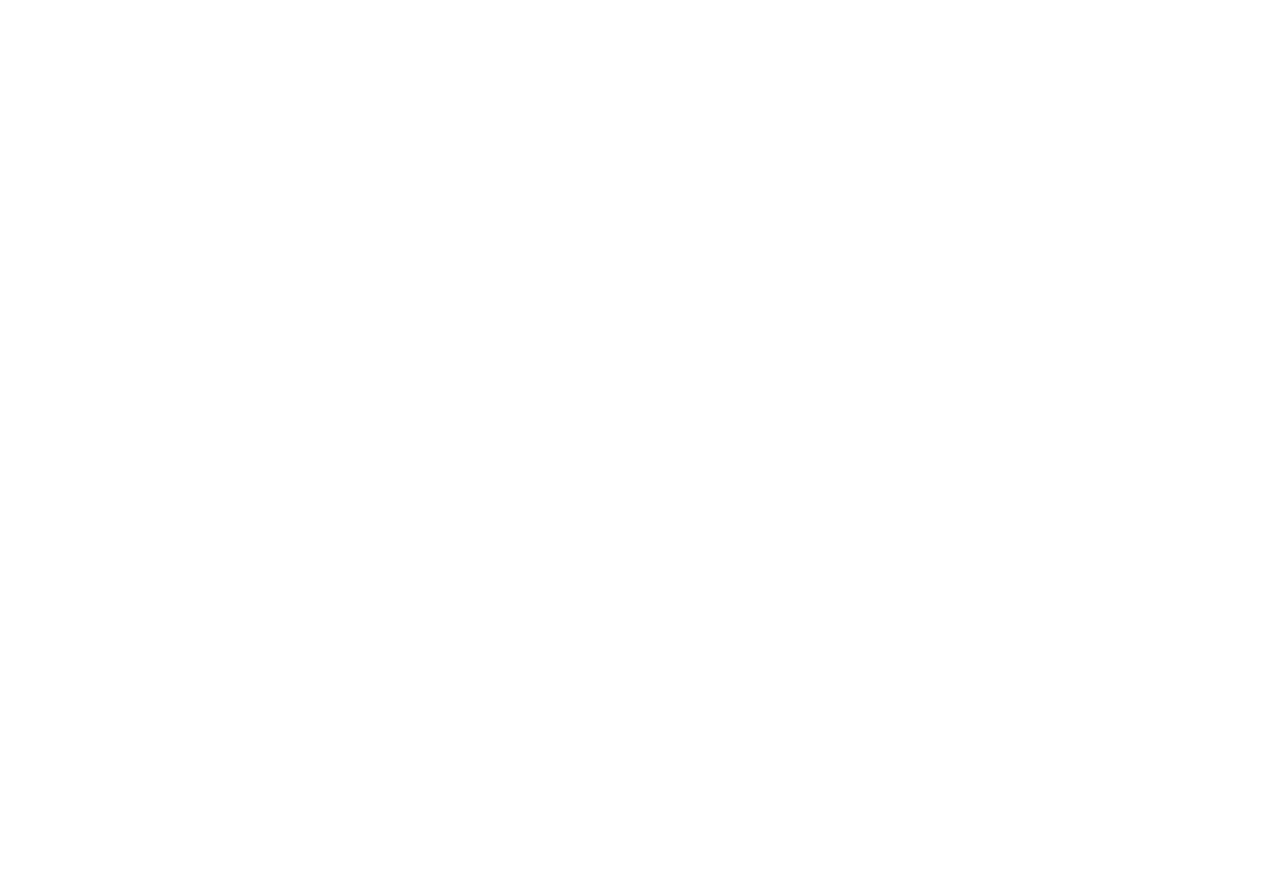
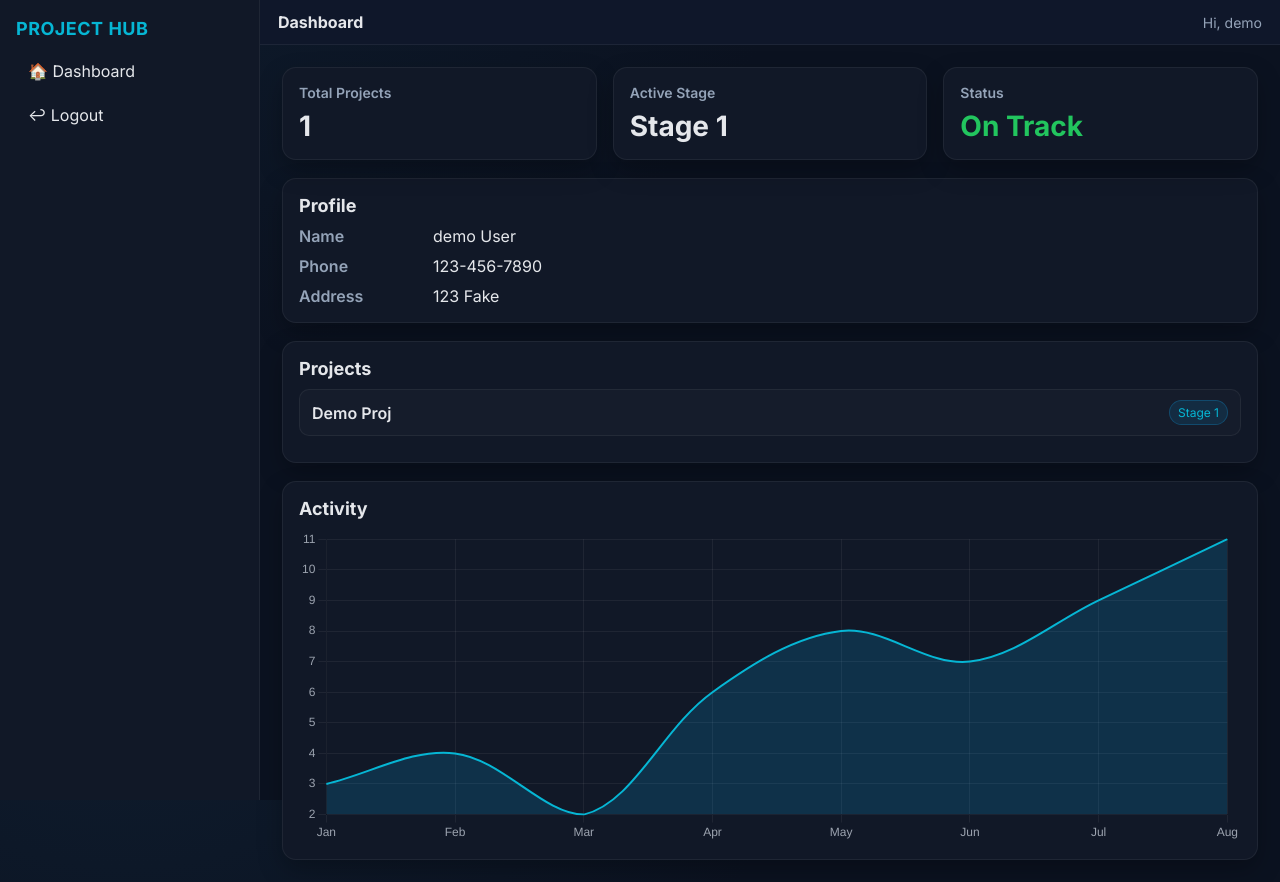
Before and after one commit to NgoziJCharles/my_app, a Flask app: page /dashboard/ in a window 1280 px wide. Before the commit the page is empty. Before the commit the page ends 800 px from the top, so only its background shows below. Run offline with Flask 3, Linux system fonts and the light colour scheme; a user stored in the database is signed in.

Commit message:
fixed the dashboard html

```diff
--- a/app/__init__.py
+++ b/app/__init__.py
@@ -11,20 +11,23 @@ def create_app():
     app.config["SECRET_KEY"] = os.getenv("SECRET_KEY", "dev-secret")
     #reads secret_key from .env, falls back to dev-secret if missing
     @app.get("/health")
-    def health(): return "ok", 200
+    def health():
+        return "ok", 200
+
     @app.get("/")
     def home():
-        if "user_id" not in session: return redirect(url_for("auth.login_get"))
-        return "Logged in. <a href='/auth/logout'>Logout</a>"
+        if "user_id" not in session:
+            return redirect(url_for("auth.login_get"))
+        return redirect(url_for("dash.dashboard_home"))
+
 
     from app.routes.auth import bp as auth_bp #imports Blueprint obj created in app/routes/auth.py
     app.register_blueprint(auth_bp) #attaches all routes from auth bllueprint
+
+    from app.routes.dashboard import bp as dash_bp  #import the dashboard blueprint object
+    app.register_blueprint(dash_bp)#attach its routes (under /dashboard/...)
+
     app.config["TEMPLATES_AUTO_RELOAD"] = True #flask will auto-reload templates when editting .html files
-    app.config["SEND_FILE_MAX_AGE_DEFAULT"] = 0 #
-    from app.routes.dashboard import bp as dash_bp  # import the dashboard blueprint object
-    app.register_blueprint(dash_bp)                 # attach its routes (under /dashboard/...)
-
-
-
+    app.config["SEND_FILE_MAX_AGE_DEFAULT"] = 0
 
     return app
--- a/app/routes/auth.py
+++ b/app/routes/auth.py
@@ -34,7 +34,7 @@ def login_post(): #starts view ftn
         session["user_id"] = user.id #records user is logged ins
         session["username"] = user.username
         session["role"] = user.role
-        return redirect(url_for("home"))
+        return redirect(url_for("dash.dashboard_home"))
 
 @bp.get("/logout")
 def logout():
--- a/app/templates/dashboard.html
+++ b/app/templates/dashboard.html
@@ -0,0 +1,223 @@
+<!doctype html>
+<html lang="en">
+<head>
+  <meta charset="utf-8"><meta name="viewport" content="width=device-width, initial-scale=1">
+  <title>Dashboard</title>
+
+  <!-- Fonts -->
+  <link rel="preconnect" href="https://fonts.googleapis.com">
+  <link rel="preconnect" href="https://fonts.gstatic.com" crossorigin>
+  <link href="https://fonts.googleapis.com/css2?family=Inter:wght@400;600;700&display=swap" rel="stylesheet">
+
+  <!-- Chart.js for the line chart sparkle -->
+  <script src="https://cdn.jsdelivr.net/npm/chart.js@4.4.0/dist/chart.umd.min.js"></script>
+
+  <style> /*opens inline CSS block*/
+    :root{ /*starts a rule book*/
+      --bg:#0b1220; /*background color*/
+      --panel:#111827; /*defines slightly lighter dark color than page background for contrast between layers*/
+      --panel-2:#0f172a;
+      --ink:#e5e7eb; /*variable for main text color*/
+      --muted:#94a3b8; /*var for secondary text*/
+      --accent:#06b6d4; /*CSS var for brand accent color | used for highlights*/
+      --accent-ink:#0ea5b8;
+      --ring:rgba(14,165,233,.35); /*semi-trans color for focus outlines | RGBA keeps hue but often softens it with alpha*/
+      --success:#22c55e; /*var for success/okay messages*/
+    }
+    *{box-sizing:border-box} /* '*' = universal selector; applies to every element*/
+    html,body{height:100%} /*CSS rule for both html and body | sets height to full viewport*/
+    body{
+      margin:0; /*removes browser's default origin margin on body*/
+      font-family:'Inter',system-ui,-apple-system,Segoe UI,Roboto,Arial,sans-serif;
+      /*font stack (ordered list of fallbacks) | uses Inter if loaded otherwise falls back to the OS/UI fonts*/
+      color:var(--ink); /*sets default text color using the --ink var*/
+      background:radial-gradient(1200px 800px at 10% -10%, #0e1b2c 0%, #0b1220 55%) fixed;
+      /*paints radial gradient behind paged; fixed = doesn't scroll*/
+    }
+
+    .shell{ /*the dot means "class" | starts style block that applies to any element with class="shell"*/
+      min-height:100vh;
+      display:grid; /*analogy: draw an invisble grid so we can place things in neat cols*/
+      grid-template-columns: 260px 1fr; /*defines 2 grid cols: first=260px wide: second=1fr (1 fraction of remaining space)*/
+    }
+    .sidebar{ /*about to style the left navigation col*/
+      background:var(--panel);
+      border-right:1px solid rgba(255,255,255,.06); /*draws right-side border | creates subtle divider between sidebar and main area*/
+      position:sticky; top:0; height:100vh; padding:18px 16px; /*sticky: element sticks to a pos while scrolling |
+      keeps sidebar visible at top as page scrolls*/
+    }
+    .brand{font-weight:700; letter-spacing:.5px; color:var(--accent); font-size:18px; margin-bottom:12px}
+    /*styles any element with class brand | fw: bold, ls: tiny spacing between letters | makes "project hub" stand out in sidebar*/
+    .nav a{ /*targets <a> links inside an element with class .nav*/
+      display:flex; align-items:center; gap:10px;
+      padding:10px 12px; margin:4px 0; border-radius:10px;
+      color:var(--ink); text-decoration:none;
+    }
+    .nav a:hover{ background:rgba(14,165,233,.10); color:var(--accent) }
+
+    .main{
+      display:grid; grid-template-rows: auto 1fr;
+      min-height:100vh;
+    }
+    .topbar{
+      background:var(--panel-2);
+      border-bottom:1px solid rgba(255,255,255,.06);
+      padding:12px 18px; display:flex; align-items:center; justify-content:space-between;
+    }
+    .hello{color:var(--muted); font-size:14px}
+
+    .content{
+      padding:22px; max-width:1200px; width:100%;
+    }
+
+    /* ====== CARDS & GRIDS ====== */
+    .grid-3{
+      display:grid; grid-template-columns: repeat(3, 1fr); gap:16px;
+    }
+    .card{
+      background:var(--panel);
+      border:1px solid rgba(255,255,255,.06);
+      border-radius:14px; padding:16px;
+      box-shadow: 0 10px 24px rgba(0,0,0,.25);
+    }
+    .card h3{ margin:0 0 8px 0; font-size:14px; color:var(--muted); font-weight:600 }
+    .big{ font-size:28px; font-weight:700 }
+
+    .section{ margin-top:18px }
+    .section h2{ margin:0 0 10px 0; font-size:18px; color:var(--ink) }
+
+    /* Profile key/value layout */
+    .kv{ display:grid; grid-template-columns: 120px 1fr; row-gap:10px; column-gap:14px }
+    .kv .k{ color:var(--muted); font-weight:600 }
+    .kv .v{ color:var(--ink) }
+
+    /* Projects list */
+    .projects{ list-style:none; margin:0; padding:0 }
+    .projects li{
+      display:flex; justify-content:space-between; align-items:center;
+      padding:10px 12px; border:1px solid rgba(255,255,255,.06);
+      background:rgba(255,255,255,.02); border-radius:10px; margin-bottom:10px;
+    }
+    .tag{
+      font-size:12px; padding:4px 8px; border-radius:999px;
+      background:rgba(14,165,233,.12); color:var(--accent); border:1px solid rgba(14,165,233,.25);
+    }
+
+    /* Responsive */
+    @media (max-width: 980px){ .grid-3{ grid-template-columns: 1fr 1fr } }
+    @media (max-width: 760px){
+      .shell{ grid-template-columns: 1fr }  /* hide sidebar by stacking (simple) */
+      .sidebar{ position:static; height:auto }
+      .kv{ grid-template-columns: 1fr }
+      .grid-3{ grid-template-columns: 1fr }
+    }
+  </style>
+</head>
+<body>
+  <div class="shell">
+    <!-- ===== Sidebar ===== -->
+    <aside class="sidebar">
+      <div class="brand">PROJECT HUB</div>
+      <nav class="nav">
+        <a href="{{ url_for('dash.dashboard_home') }}">🏠 Dashboard</a>
+        <a href="{{ url_for('auth.logout') }}">↩︎ Logout</a>
+      </nav>
+    </aside>
+
+    <!-- ===== Main ===== -->
+    <div class="main">
+      <!-- Top bar -->
+      <header class="topbar">
+        <div style="font-weight:700">Dashboard</div>
+        <div class="hello">Hi, {{ session.get('username','user') }}</div>
+      </header>
+
+      <!-- Content -->
+      <main class="content">
+        <!-- KPI cards (recruiter eye-candy) -->
+        <div class="grid-3">
+          <div class="card">
+            <h3>Total Projects</h3>
+            <div class="big">{{ projects|length }}</div>
+          </div>
+          <div class="card">
+            <h3>Active Stage</h3>
+            <div class="big">
+              {% if projects %}
+                {{ stage_labels.get(projects[0].stage, 'Unknown') }}
+              {% else %}-{% endif %}
+            </div>
+          </div>
+          <div class="card">
+            <h3>Status</h3>
+            <div class="big" style="color:var(--success)">On Track</div>
+          </div>
+        </div>
+
+        <!-- Profile -->
+        <section class="section">
+          <div class="card">
+            <h2>Profile</h2>
+            <div class="kv">
+              <div class="k">Name</div>    <div class="v">{{ customer.name   if customer else '-' }}</div>
+              <div class="k">Phone</div>   <div class="v">{{ customer.phone  if customer else '-' }}</div>
+              <div class="k">Address</div> <div class="v">{{ customer.address if customer else '-' }}</div>
+            </div>
+          </div>
+        </section>
+
+        <!-- Projects -->
+        <section class="section">
+          <div class="card">
+            <h2>Projects</h2>
+            <ul class="projects">
+              {% if projects %}
+                {% for p in projects %}
+                <li>
+                  <div style="font-weight:600">{{ p.name }}</div>
+                  <span class="tag">{{ stage_labels.get(p.stage, 'Unknown') }}</span>
+                </li>
+                {% endfor %}
+              {% else %}
+                <li><div>No projects yet.</div></li>
+              {% endif %}
+            </ul>
+          </div>
+        </section>
+
+        <section class="section">
+          <div class="card">
+            <h2>Activity</h2>
+            <canvas id="trend" height="100"></canvas>
+          </div>
+        </section>
+      </main>
+    </div>
+  </div>
+
+  <script>
+    const ctx = document.getElementById('trend');
+    const chart = new Chart(ctx, {
+      type: 'line',
+      data: {
+        labels: ['Jan','Feb','Mar','Apr','May','Jun','Jul','Aug'],
+        datasets: [{
+          label: 'Updates',
+          data: [3,4,2,6,8,7,9,11],
+          borderColor: getComputedStyle(document.documentElement)
+                        .getPropertyValue('--accent').trim(),
+          backgroundColor: 'rgba(14,165,233,.18)',
+          fill: true, tension: .35, pointRadius: 0, borderWidth: 2
+        }]
+      },
+      options: {
+        plugins:{ legend:{ display:false } },
+        scales:{
+          x:{ ticks:{ color:'#9CA3AF' }, grid:{ color:'rgba(255,255,255,.06)' } },
+          y:{ ticks:{ color:'#9CA3AF' }, grid:{ color:'rgba(255,255,255,.06)' } }
+        }
+      }
+    });
+  </script>
+</body>
+</html>
--- a/app/templates/login.html
+++ b/app/templates/login.html
@@ -12,7 +12,7 @@
     <link href="https://fonts.googleapis.com/css2?family=Montserrat:wght@700;800&display=swap" rel="stylesheet">
     <!--loads inter font-->
     <style>
-        :root { --bg:#8ab78a; --card:#ffffff; --text:#0e1b16; --primary:#166534; --primary-ink:#14532d; }
+        :root { --bg:#0b1220; --card:#94a3b8; --text:#0e1b16; --primary:#e5e7eb; --primary-ink:#e5e7eb; }
         /*bg: page background color, card: white card surface, text: dark green for text, primary: forest-green brand color, p-ink: darker shade for active states */
         .brand{ text-align:center; margin-bottom:16px; color:var(--primary); font-family:'Montserrat', Inter, system-ui, sans-serif; text-transform:uppercase; }
         .brand .top,.brand .bottom{ display:block; font-weight:800; font-size:clamp(48px,8vw,72px); line-height:.95; letter-spacing:.5px; }
```
